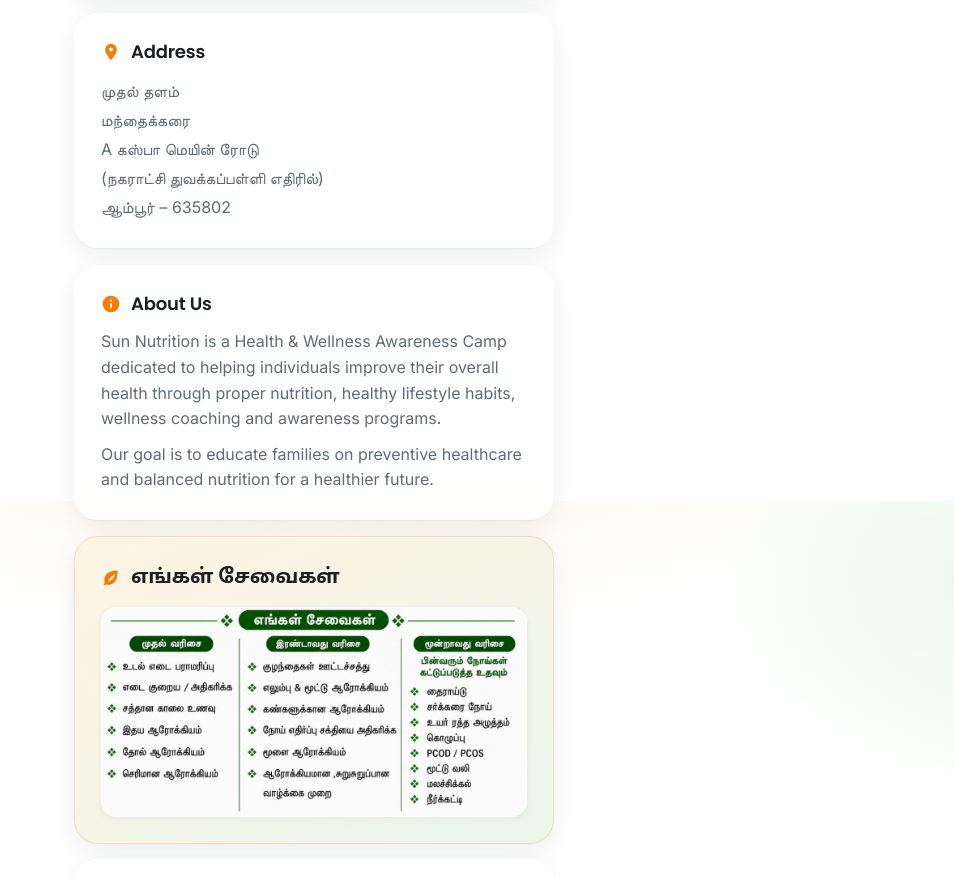
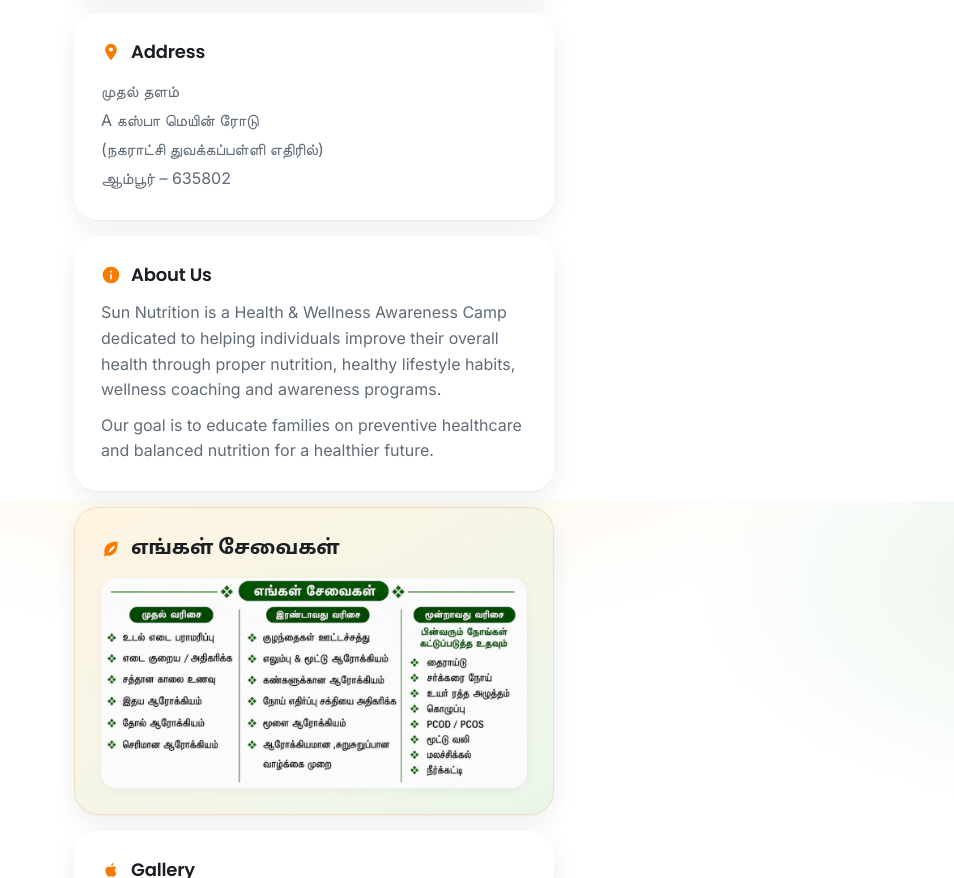
Before and after one commit to hariharan138/contactcard, a plain HTML site: page index.html in a window 1280 px wide. Shown: the part 1099-1977 px from the top of the page, without its empty margins (326-1280 px from the left). Drawn offline with Linux system fonts and the light colour scheme.

Commit message:
Remove a line from address section in index.html
Removed a line from the address section in index.html.

```diff
--- a/index.html
+++ b/index.html
@@ -133,7 +133,6 @@
     <h2 id="h-addr"><svg viewBox="0 0 24 24" aria-hidden="true"><use href="#i-map"/></svg>Address</h2>
 <address>
   முதல் தளம்<br>
-  மந்தைக்கரை<br>
   A கஸ்பா மெயின் ரோடு<br>
   (நகராட்சி துவக்கப்பள்ளி எதிரில்)<br>
   ஆம்பூர் – 635802
```
